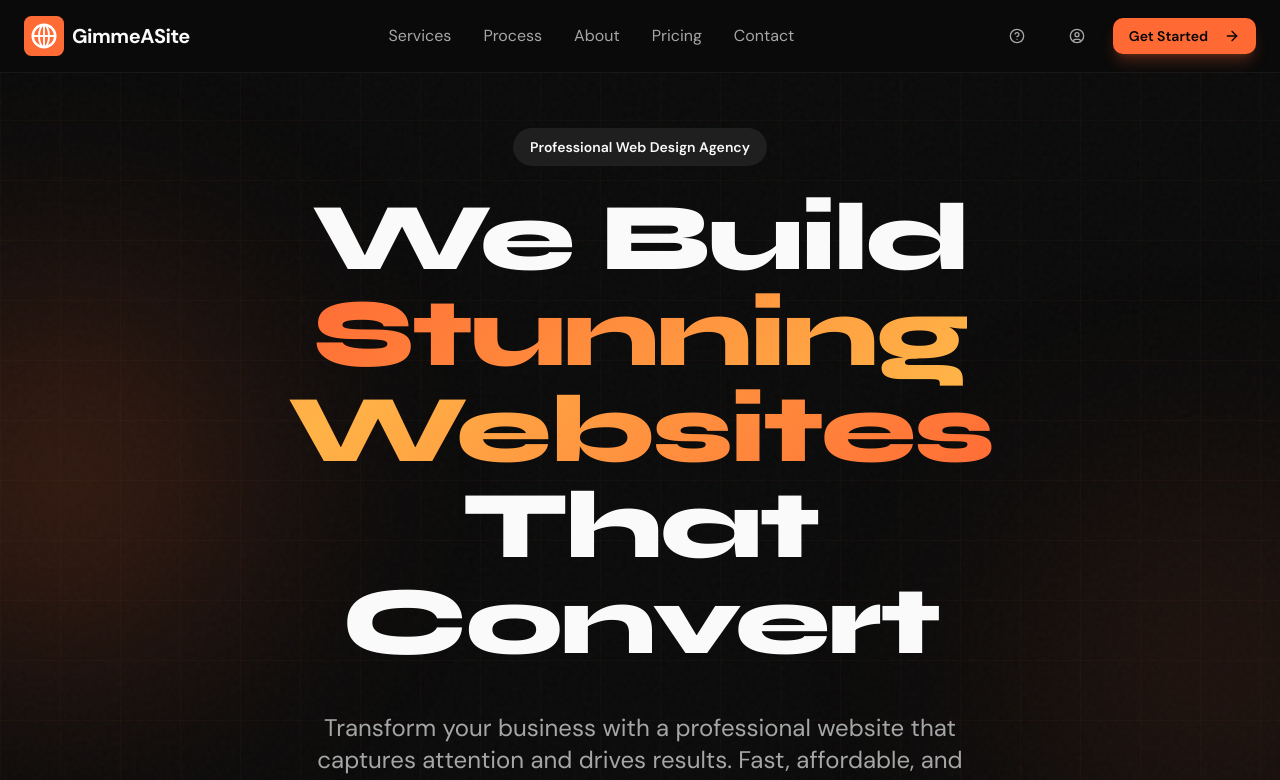
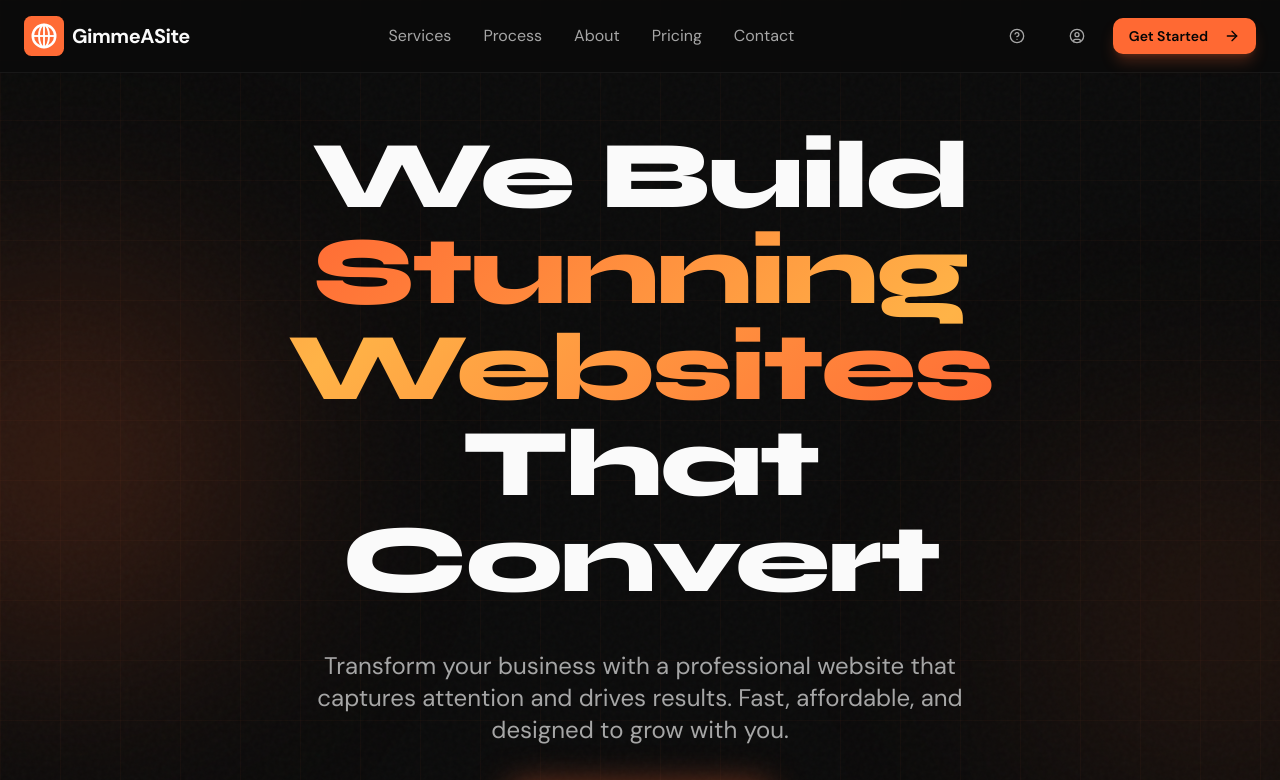
Before and after one commit to matrixfrr/GimmeASite, a Next.js app: page / in a window 1280 px wide. Shown: the top 780 px of the page. Built offline with nearby package versions, Linux system fonts and the light colour scheme.

Commit message:
Remove Professional Web Design Agency badge from hero

```diff
--- a/src/app/page.tsx
+++ b/src/app/page.tsx
@@ -307,10 +307,6 @@ function HeroSection() {
 
       <div className="max-w-7xl mx-auto px-6 py-12 relative z-10">
         <div className="text-center max-w-4xl mx-auto">
-          <Badge variant="secondary" className="mb-6 px-4 py-2 text-sm animate-slideIn opacity-0 stagger-1">
-            Professional Web Design Agency
-          </Badge>
-
           <h1 className="text-5xl md:text-7xl lg:text-8xl font-extrabold tracking-tight leading-[0.9] mb-8 animate-slideIn opacity-0 stagger-2">
             We Build
             <br />
```
